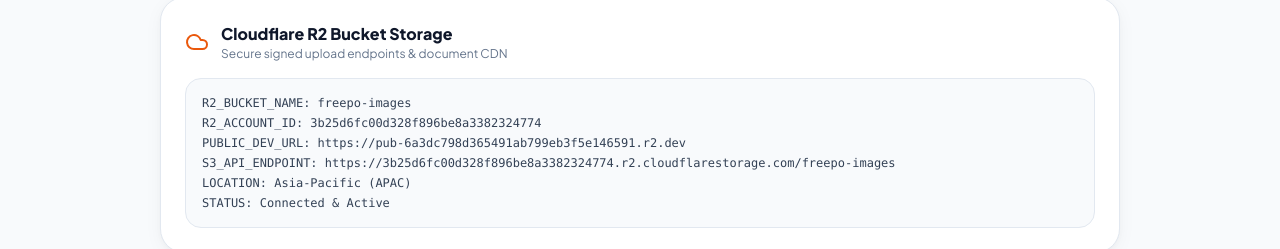
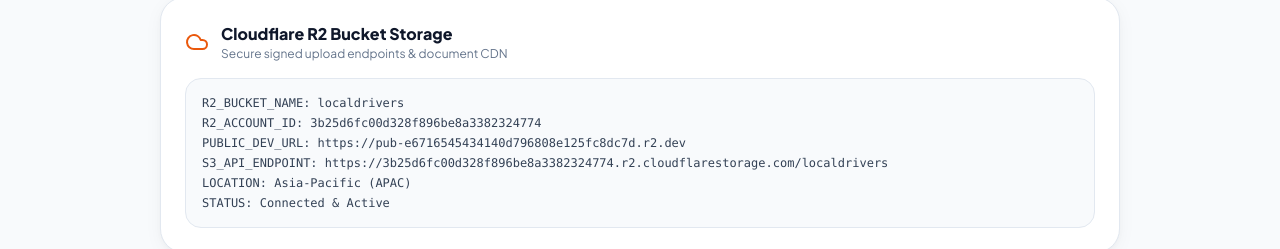
Before and after one commit to henmythos/localdrivers-app, a React (Vite) app: page /admin/settings in a window 1280 px wide. Shown: the part 454-703 px from the top of the page. Built offline with nearby package versions, Linux system fonts and the light colour scheme; no server answers.

Commit message:
feat(storage): update Cloudflare R2 bucket to localdrivers with dedicated public dev CDN endpoint

```diff
--- a/src/pages/admin/AdminSettingsPage.tsx
+++ b/src/pages/admin/AdminSettingsPage.tsx
@@ -50,10 +50,10 @@
           </div>
 
           <div className="bg-slate-50 p-4 rounded-2xl border border-slate-200 text-xs font-mono space-y-1 text-slate-700">
-            <div>R2_BUCKET_NAME: freepo-images</div>
+            <div>R2_BUCKET_NAME: localdrivers</div>
             <div>R2_ACCOUNT_ID: 3b25d6fc00d328f896be8a3382324774</div>
-            <div>PUBLIC_DEV_URL: https://pub-6a3dc798d365491ab799eb3f5e146591.r2.dev</div>
-            <div>S3_API_ENDPOINT: https://3b25d6fc00d328f896be8a3382324774.r2.cloudflarestorage.com/freepo-images</div>
+            <div>PUBLIC_DEV_URL: https://pub-e6716545434140d796808e125fc8dc7d.r2.dev</div>
+            <div>S3_API_ENDPOINT: https://3b25d6fc00d328f896be8a3382324774.r2.cloudflarestorage.com/localdrivers</div>
             <div>LOCATION: Asia-Pacific (APAC)</div>
             <div>STATUS: Connected & Active</div>
           </div>
--- a/src/services/storage.ts
+++ b/src/services/storage.ts
@@ -38,14 +38,14 @@
     return {
       url: demoUrl,
       key,
-      bucket: process.env.R2_BUCKET_NAME || 'freepo-images',
+      bucket: process.env.R2_BUCKET_NAME || 'localdrivers',
       uploadedAt: new Date().toISOString(),
     };
   },
 
   // Generates public R2 URL for documents & photos
   getStorageUrl(key: string): string {
-    const publicUrl = process.env.VITE_R2_PUBLIC_URL || 'https://pub-6a3dc798d365491ab799eb3f5e146591.r2.dev';
+    const publicUrl = process.env.VITE_R2_PUBLIC_URL || 'https://pub-e6716545434140d796808e125fc8dc7d.r2.dev';
     return `${publicUrl}/${key}`;
   }
 };
```
Also changed, not shown: 1 other file (tests, documents, lock files or other folders).
